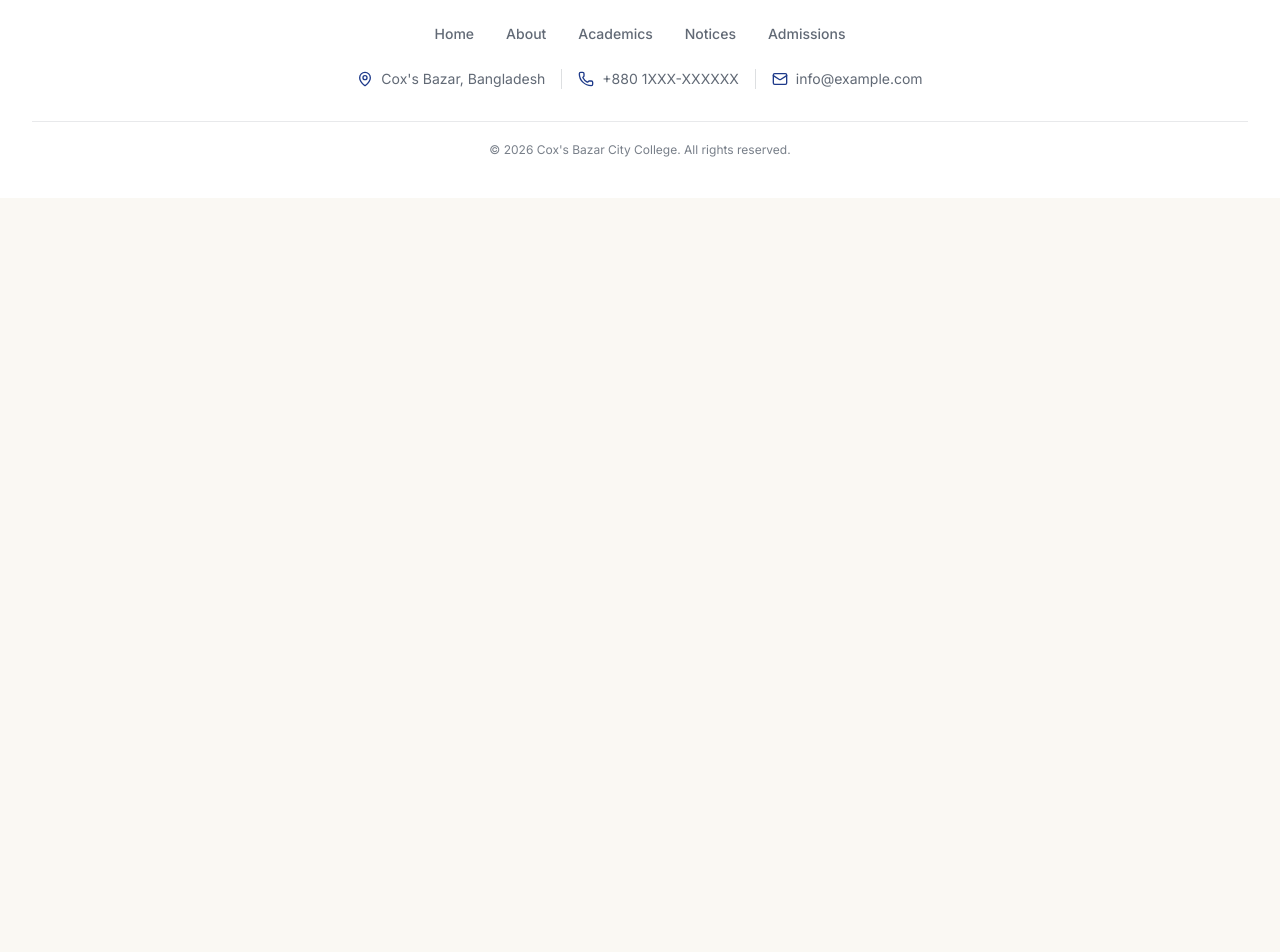
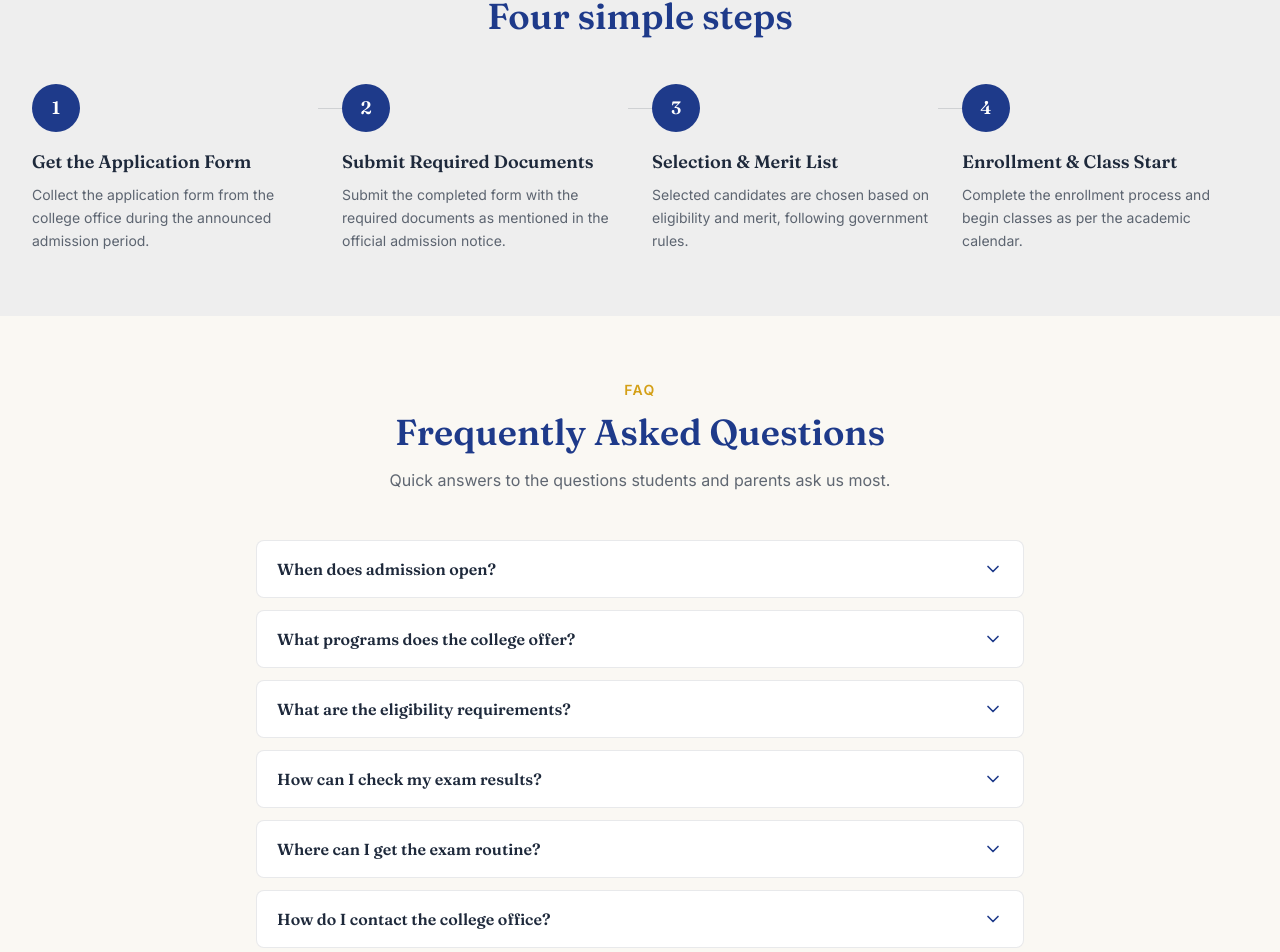
Before and after one commit to moreum-sultanah/college-website, a React (Vite) app: page /admissions in a window 1280 px wide. Shown: the part 902-1854 px from the top of the page. Before the commit the page ends 1100 px from the top, so only its background shows below. Built offline with nearby package versions, Linux system fonts and the light colour scheme.

Commit message:
feat: FAQ accordion section on admissions page

```diff
--- /dev/null
+++ b/src/components/common/FaqSection.jsx
@@ -0,0 +1,61 @@
+
+
+import { useState } from "react";
+import { ChevronDown } from "lucide-react";
+import { faqs } from "../../data/faqs";
+
+export default function FaqSection() {
+  const [openFaq, setOpenFaq] = useState(null);
+
+  return (
+    <section className="mx-auto max-w-7xl px-4 py-16 sm:px-6 lg:px-8">
+      <div className="text-center">
+        <p className="text-sm font-semibold uppercase tracking-widest text-accent">
+          FAQ
+        </p>
+        <h2 className="mt-3 font-heading text-3xl font-semibold text-primary sm:text-4xl">
+          Frequently Asked Questions
+        </h2>
+        <p className="mx-auto mt-4 max-w-xl text-ink/70">
+          Quick answers to the questions students and parents ask us most.
+        </p>
+      </div>
+
+      <div className="mx-auto mt-12 max-w-3xl flex flex-col gap-3">
+        {faqs.map((faq) => {
+          const isOpen = openFaq === faq.id;
+
+          return (
+            <div
+              key={faq.id}
+              className="rounded-lg border border-ink/10 bg-white"
+            >
+              <button
+                type="button"
+                onClick={() => setOpenFaq(isOpen ? null : faq.id)}
+                aria-expanded={isOpen}
+                className="flex w-full items-center justify-between gap-4 px-5 py-4 text-left"
+              >
+                <span className="font-heading text-base font-semibold text-ink">
+                  {faq.question}
+                </span>
+                <ChevronDown
+                  aria-hidden="true"
+                  className={`h-5 w-5 shrink-0 text-primary transition-transform duration-200 ${
+                    isOpen ? "rotate-180" : ""
+                  }`}
+                />
+              </button>
+
+              {isOpen && (
+                <p className="px-5 pb-5 text-sm leading-relaxed text-ink/70">
+                  {faq.answer}
+                </p>
+              )}
+            </div>
+          );
+        })}
+      </div>
+    </section>
+  );
+}
--- /dev/null
+++ b/src/data/AdmissionSteps.js
@@ -0,0 +1,32 @@
+
+
+// ভর্তি প্রক্রিয়ার সাধারণ ধাপ — generic description।
+// ⚠️ PLACEHOLDER — college-এর আসল প্রক্রিয়া জানা গেলে
+//    বর্ণনাগুলো যাচাই করে বদলাও। ধাপ যোগ/বাদ = object add/remove।
+
+export const admissionSteps = [
+  {
+    id: "step-1",
+    title: "Get the Application Form",
+    description:
+      "Collect the application form from the college office during the announced admission period.",
+  },
+  {
+    id: "step-2",
+    title: "Submit Required Documents",
+    description:
+      "Submit the completed form with the required documents as mentioned in the official admission notice.",
+  },
+  {
+    id: "step-3",
+    title: "Selection & Merit List",
+    description:
+      "Selected candidates are chosen based on eligibility and merit, following government rules.",
+  },
+  {
+    id: "step-4",
+    title: "Enrollment & Class Start",
+    description:
+      "Complete the enrollment process and begin classes as per the academic calendar.",
+  },
+];
--- /dev/null
+++ b/src/data/faqs.js
@@ -0,0 +1,43 @@
+
+// FAQ — প্রশ্নগুলো college-site-এর universal ধরনের;
+// ⚠️ উত্তরগুলো generic placeholder — college থেকে আসল তথ্য
+//    পেলে শুধু answer field বদলাও। নতুন Q&A = নতুন object।
+
+export const faqs = [
+  {
+    id: "faq-admission-date",
+    question: "When does admission open?",
+    answer:
+      "Admission dates vary by program and academic session. Official admission notices with exact dates are published on our Notice Board — please follow it regularly for updates.",
+  },
+  {
+    id: "faq-programs",
+    question: "What programs does the college offer?",
+    answer:
+      "The college offers Intermediate (HSC), Honours, Degree, and Professional programs. Details of each program are available on the Academics page.",
+  },
+  {
+    id: "faq-eligibility",
+    question: "What are the eligibility requirements?",
+    answer:
+      "Eligibility requirements differ for each program and are defined in the official admission notice for each session. Please check the admission notice or contact the college office for exact requirements.",
+  },
+  {
+    id: "faq-results",
+    question: "How can I check my exam results?",
+    answer:
+      "Examination results for Honours, Degree, and Professional programs are published by the National University. When results are published, we post a notice with the direct link on our Notice Board.",
+  },
+  {
+    id: "faq-routine",
+    question: "Where can I get the exam routine?",
+    answer:
+      "Exam routines are announced through official notices on our Notice Board as soon as they are published. Check the Examination category on the Notices page.",
+  },
+  {
+    id: "faq-contact",
+    question: "How do I contact the college office?",
+    answer:
+      "You can visit the college office during working hours or use the contact details on our Contact page.",
+  },
+];
--- a/src/pages/Admissions.jsx
+++ b/src/pages/Admissions.jsx
@@ -2,7 +2,9 @@
 import { Link } from "react-router-dom";
 import { ArrowRight, Info } from "lucide-react";
 import PageHeader from "../components/common/PageHeader";
+import FaqSection from "../components/common/FaqSection";
 import { siteInfo } from "../data/site";
+import { admissionSteps } from "../data/admissionSteps";
 
 export default function Admissions() {
   const breadcrumbItems = [
@@ -72,6 +74,52 @@ export default function Admissions() {
           </div>
         </div>
       </section>
+
+      {/* How to Apply */}
+      <section className="bg-primary/5">
+        <div className="mx-auto max-w-7xl px-4 py-16 sm:px-6 lg:px-8">
+          <div className="text-center">
+            <p className="text-sm font-semibold uppercase tracking-widest text-accent">
+              How to Apply
+            </p>
+            <h2 className="mt-3 font-heading text-3xl font-semibold text-primary sm:text-4xl">
+              Four simple steps
+            </h2>
+          </div>
+
+          <div className="mt-12 grid grid-cols-1 gap-10 sm:grid-cols-2 lg:grid-cols-4 lg:gap-6">
+            {admissionSteps.map((step, index) => (
+              <div key={step.id} className="relative text-center sm:text-left">
+                {/* Connecting line — প্রথমটা বাদে, শুধু lg */}
+                {index > 0 && (
+                  <span
+                    aria-hidden="true"
+                    className="absolute right-full top-6 hidden h-px w-6 bg-ink/15 lg:block"
+                  />
+                )}
+
+                <div className="flex items-center gap-4 sm:flex-col sm:items-start">
+                  <div className="flex h-12 w-12 shrink-0 items-center justify-center rounded-full bg-primary font-heading text-lg font-semibold text-white">
+                    {index + 1}
+                  </div>
+
+                  <div>
+                    <h3 className="font-heading text-lg font-semibold text-ink">
+                      {step.title}
+                    </h3>
+                    <p className="mt-2 text-sm leading-relaxed text-ink/70">
+                      {step.description}
+                    </p>
+                  </div>
+                </div>
+              </div>
+            ))}
+          </div>
+        </div>
+      </section>
+
+      {/* FAQ */}
+      <FaqSection />
     </>
   );
 }
```
